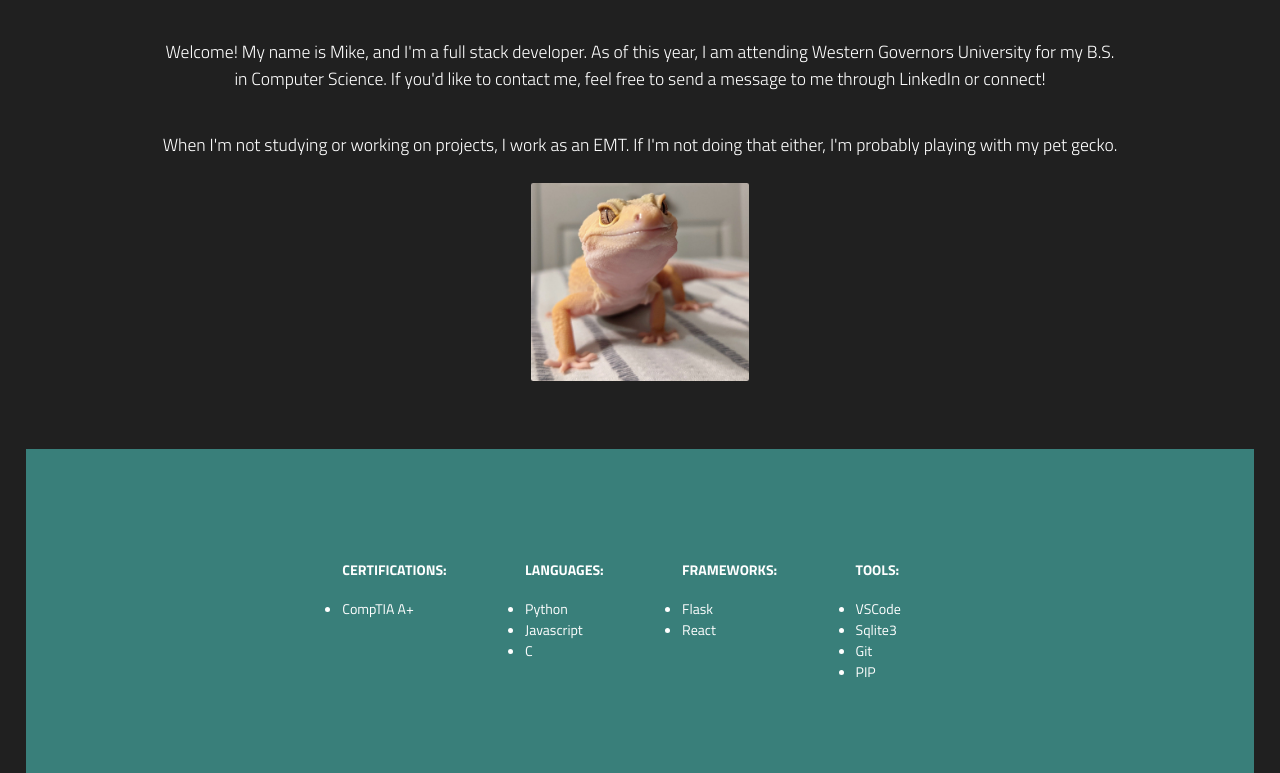
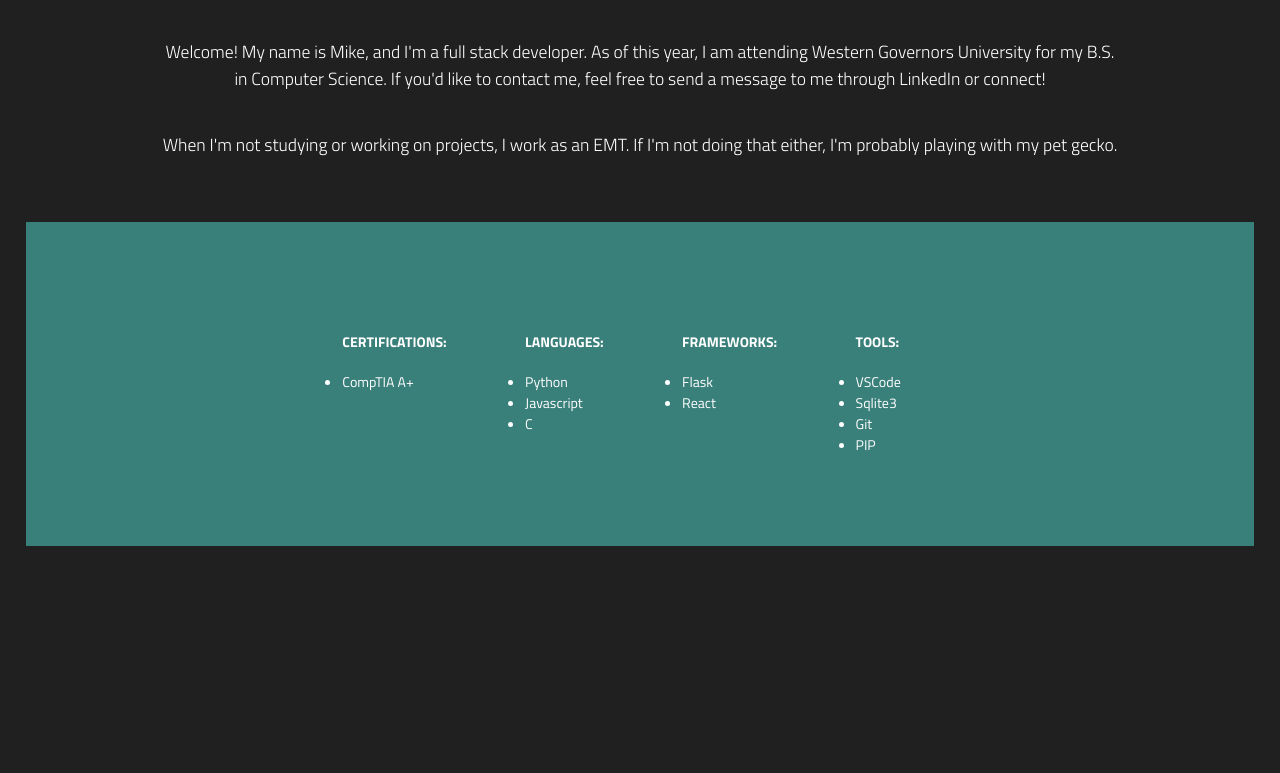
Before and after one commit to masonmike2001/portfolio-redo, a Flask app: page /bio in a window 1280 px wide. Shown: the part 116-889 px from the top of the page. After the commit the page ends 662 px from the top, so only its background shows below. Run offline with Flask 3, Linux system fonts and the light colour scheme.

Commit message:
removes bio img

```diff
--- a/templates/bio.html
+++ b/templates/bio.html
@@ -5,7 +5,7 @@
     <p class="titillium-web-light">Welcome! My name is Mike, and I'm a full stack developer. As of this year, I am attending Western Governors University for my B.S. in Computer Science. If you'd like to contact me, feel free to send a message to me through LinkedIn or connect!</p>
     <p class="titillium-web-light">When I'm not studying or working on projects, I work as an EMT. If I'm not doing that either, I'm probably playing with my pet gecko.</p>
 
-    <img class="showcase" src="../static/gizmo.jpg" alt="">
+
 
     <p class="titillium-web-light"></p>
     <div class="bio-list">
```
Also changed, not shown: static/gizmo.jpg (deleted).
